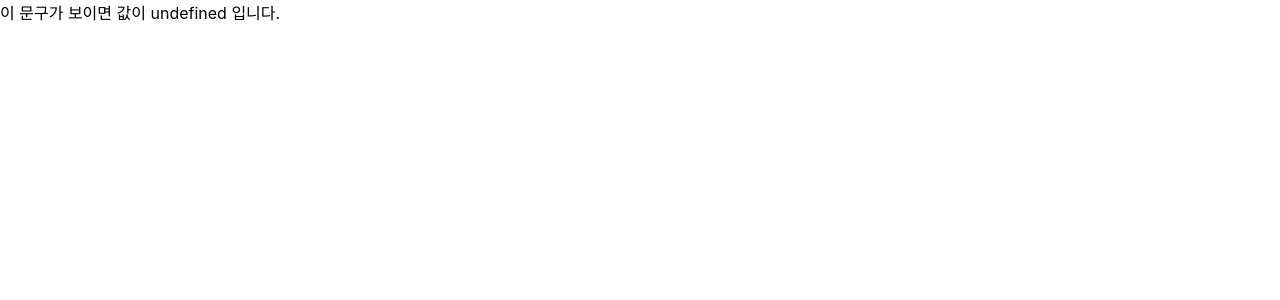
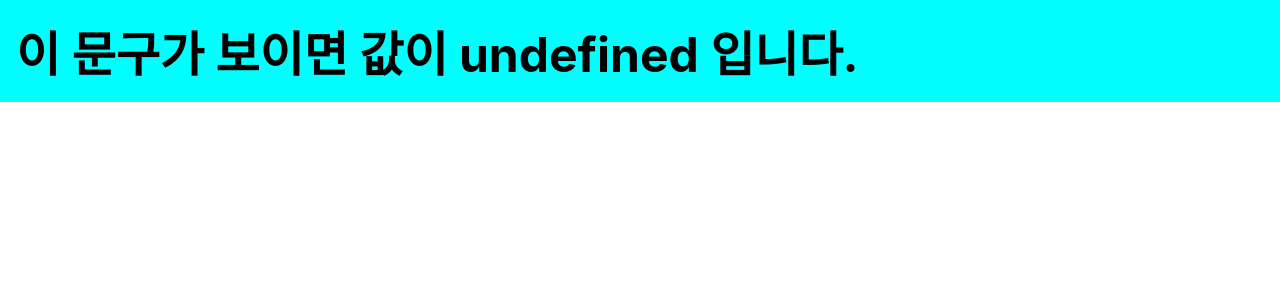
Before and after one commit to wonhopark89-dev/study-react, a React (Create React App) app: page / in a window 1280 px wide. Shown: the top 300 px of the page. Built offline with nearby package versions, Linux system fonts and the light colour scheme.

Commit message:
use css, set prettier format

```diff
--- a/src/App.css
+++ b/src/App.css
@@ -1,38 +1,7 @@
-.App {
-  text-align: center;
+.react {
+  background-color: aqua;
+  color: black;
+  font-size: 48px;
+  font-weight: bold;
+  padding: 16px;
 }
-
-.App-logo {
-  height: 40vmin;
-  pointer-events: none;
-}
-
-@media (prefers-reduced-motion: no-preference) {
-  .App-logo {
-    animation: App-logo-spin infinite 20s linear;
-  }
-}
-
-.App-header {
-  background-color: #282c34;
-  min-height: 100vh;
-  display: flex;
-  flex-direction: column;
-  align-items: center;
-  justify-content: center;
-  font-size: calc(10px + 2vmin);
-  color: white;
-}
-
-.App-link {
-  color: #61dafb;
-}
-
-@keyframes App-logo-spin {
-  from {
-    transform: rotate(0deg);
-  }
-  to {
-    transform: rotate(360deg);
-  }
-}
--- a/src/App.js
+++ b/src/App.js
@@ -1,6 +1,6 @@
-import React, { Fragment } from "react";
-import logo from "./logo.svg";
-import "./App.css";
+import React, { Fragment } from 'react';
+import logo from './logo.svg';
+import './App.css';
 
 // function App() {
 //   return (
@@ -34,12 +34,16 @@ import "./App.css";
 // }
 
 function App() {
-  // jsx
-  const name = undefined;
-  // return name || "값이 undefined 입니다"; // prevent undefined
-  // return <div>{name}</div>; // prevent undefined
-  // return <div>{name || "이 문구가 보이면 값이 undefined 입니다."}</div>;
-  return <>{name || "이 문구가 보이면 값이 undefined 입니다."}</>;
+	// jsx
+	const name = undefined;
+	// return name || "값이 undefined 입니다"; // prevent undefined
+	// return <div>{name}</div>; // prevent undefined
+	// return <div>{name || "이 문구가 보이면 값이 undefined 입니다."}</div>;
+	return (
+		<div className={'react'}>
+			{name || '이 문구가 보이면 값이 undefined 입니다.'}
+		</div>
+	);
 }
 
 export default App;
```
Also changed, not shown: 1 other file (tests, documents, lock files or other folders).
